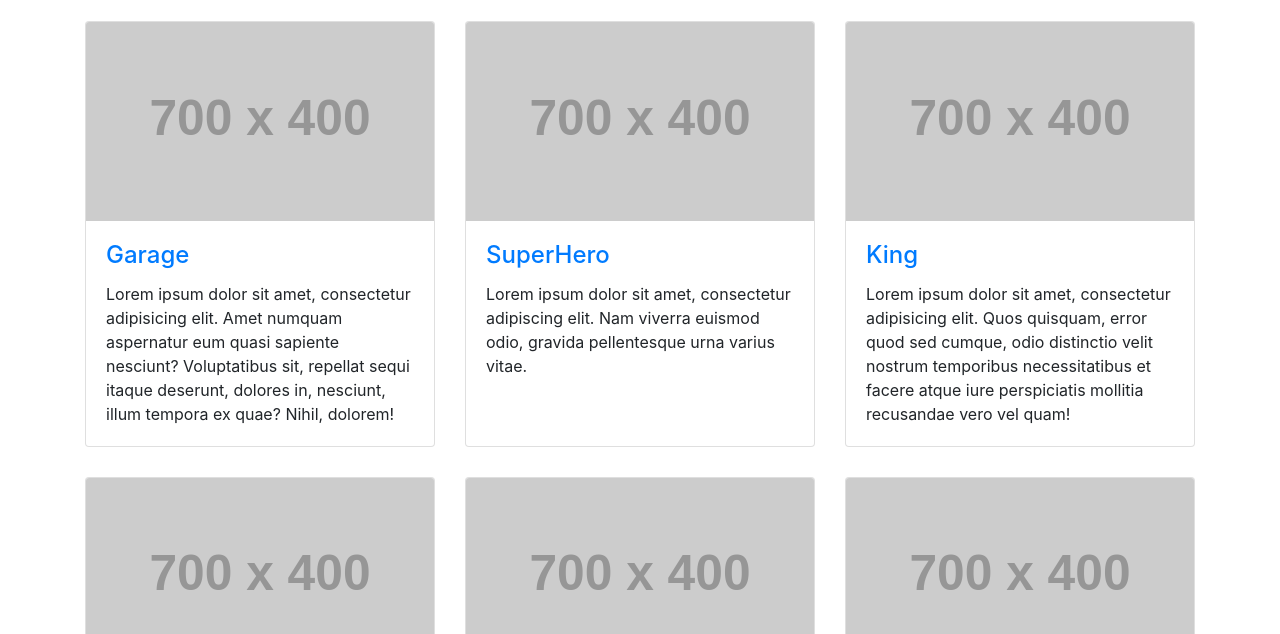
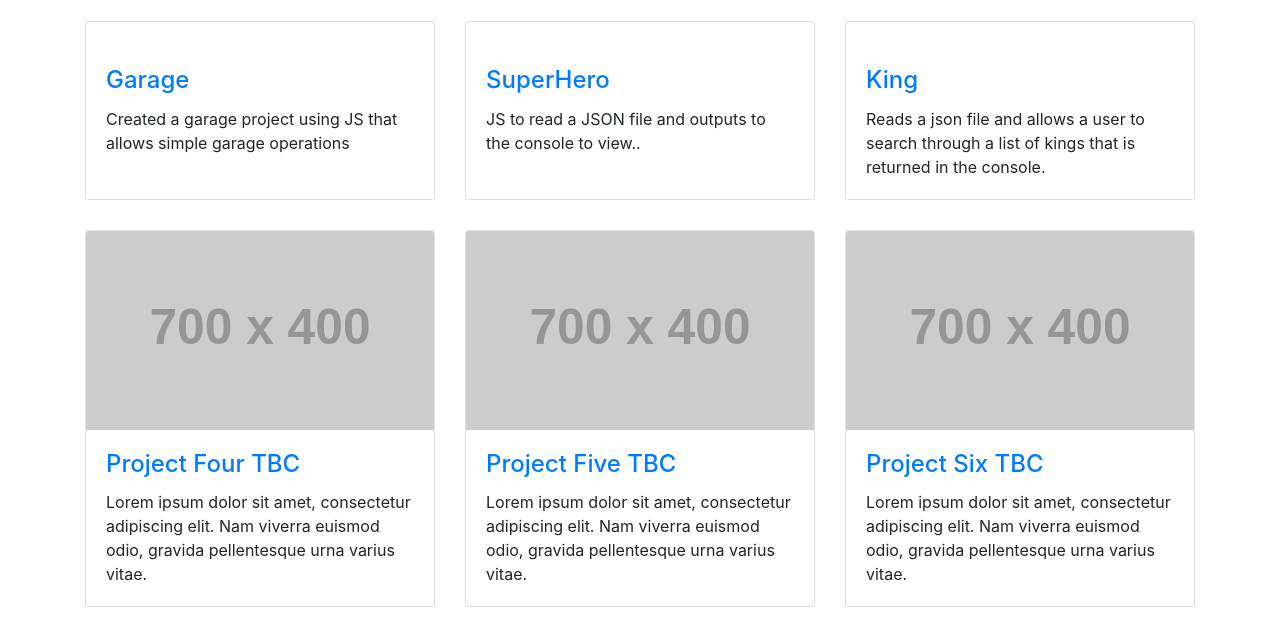
Before and after one commit to ksScott78/ksScott78.github.io, a website: page Projects.html in a window 1280 px wide. Shown: the part 131-765 px from the top of the page. Drawn offline with Linux system fonts and the light colour scheme; placeholder pictures from the web are drawn by us.

Commit message:
added project links

```diff
--- a/Projects.html
+++ b/Projects.html
@@ -56,34 +56,34 @@
       <div class="row">
         <div class="col-lg-4 col-sm-6 portfolio-item">
           <div class="card h-100">
-            <a href="#"><img class="card-img-top" src="http://placehold.it/700x400" alt=""></a>
+            <a href="#"><img class="card-img-top" src="/garageHome.html" alt=""></a>
             <div class="card-body">
               <h4 class="card-title">
                 <a href="#">Garage</a>
               </h4>
-              <p class="card-text">Lorem ipsum dolor sit amet, consectetur adipisicing elit. Amet numquam aspernatur eum quasi sapiente nesciunt? Voluptatibus sit, repellat sequi itaque deserunt, dolores in, nesciunt, illum tempora ex quae? Nihil, dolorem!</p>
+              <p class="card-text">Created a garage project using JS that allows simple garage operations</p>
             </div>
           </div>
         </div>
         <div class="col-lg-4 col-sm-6 portfolio-item">
           <div class="card h-100">
-            <a href="#"><img class="card-img-top" src="http://placehold.it/700x400" alt=""></a>
+            <a href="#"><img class="card-img-top" src="/JSONExercise" alt=""></a>
             <div class="card-body">
               <h4 class="card-title">
                 <a href="#">SuperHero</a>
               </h4>
-              <p class="card-text">Lorem ipsum dolor sit amet, consectetur adipiscing elit. Nam viverra euismod odio, gravida pellentesque urna varius vitae.</p>
+              <p class="card-text">JS to read a JSON file and outputs to the console to view..</p>
             </div>
           </div>
         </div>
         <div class="col-lg-4 col-sm-6 portfolio-item">
           <div class="card h-100">
-            <a href="#"><img class="card-img-top" src="http://placehold.it/700x400" alt=""></a>
+            <a href="#"><img class="card-img-top" src="/JSON2Exercise.html" alt=""></a>
             <div class="card-body">
               <h4 class="card-title">
                 <a href="#">King</a>
               </h4>
-              <p class="card-text">Lorem ipsum dolor sit amet, consectetur adipisicing elit. Quos quisquam, error quod sed cumque, odio distinctio velit nostrum temporibus necessitatibus et facere atque iure perspiciatis mollitia recusandae vero vel quam!</p>
+              <p class="card-text">Reads a json file and allows a user to search through a list of kings that is returned in the console.</p>
             </div>
           </div>
         </div>
```
